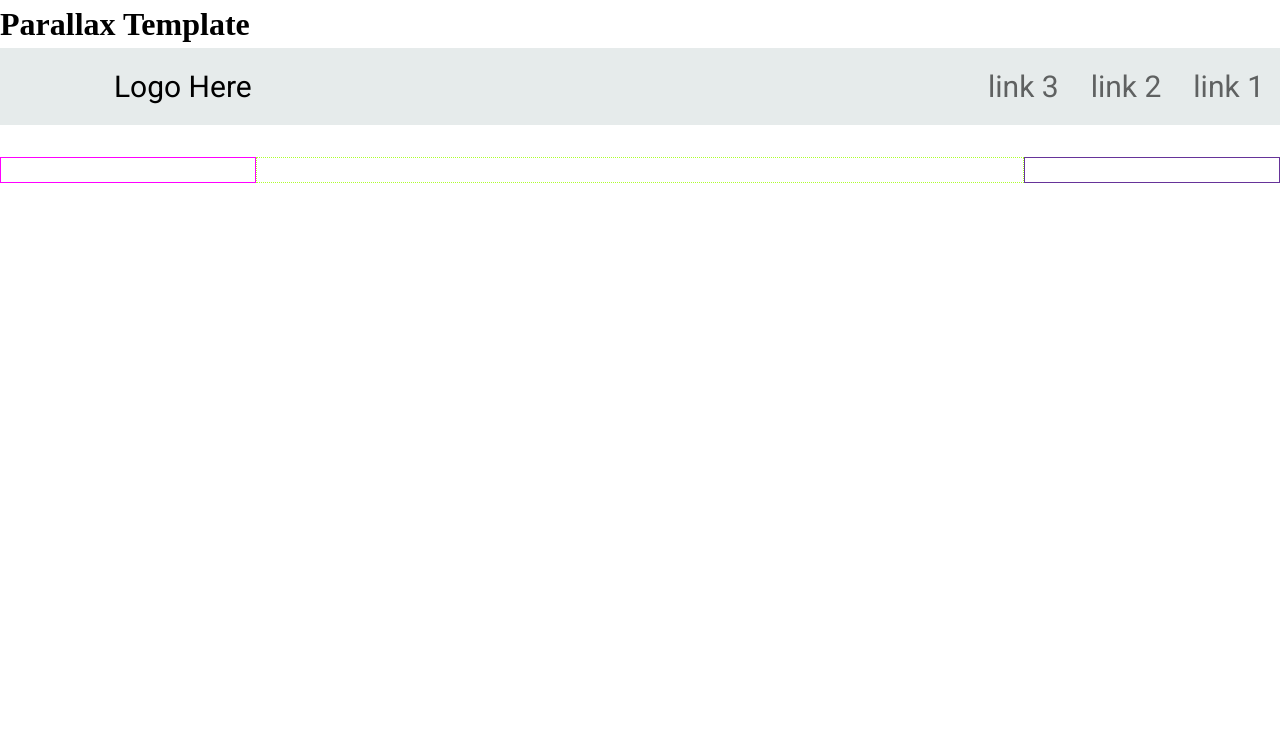
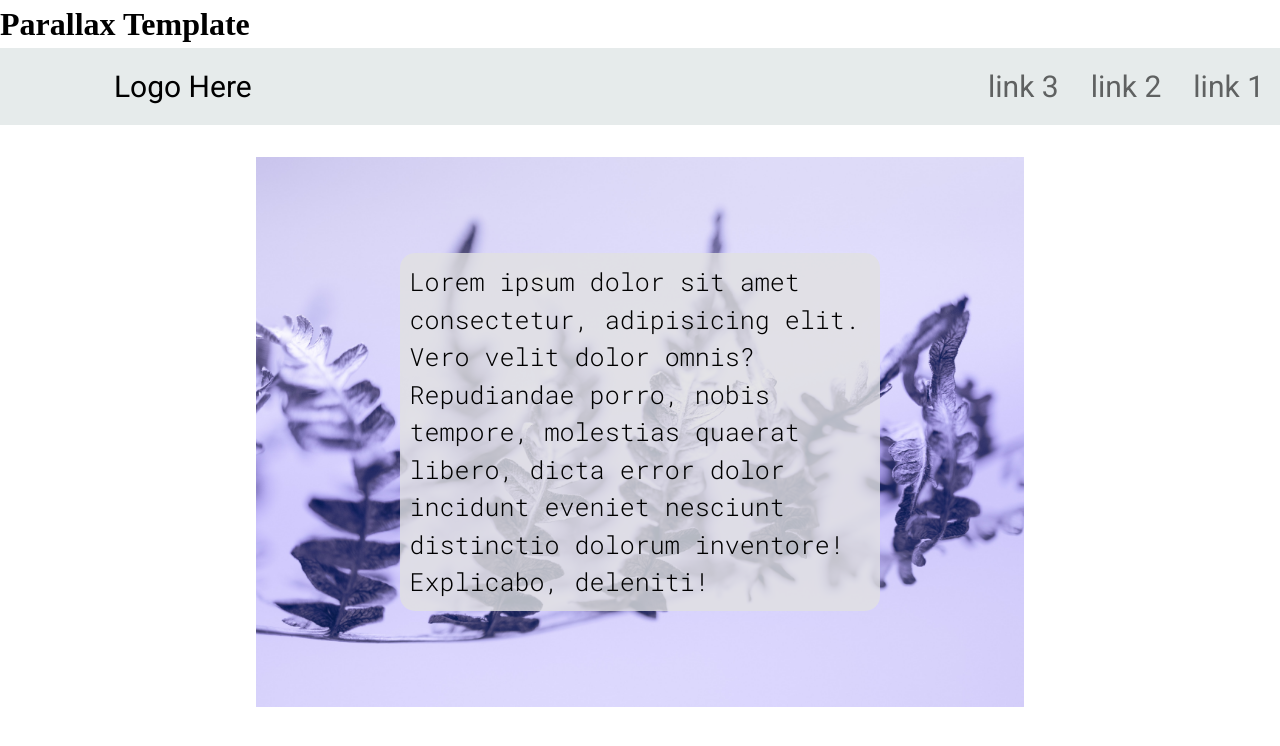
Before and after one commit to lundydaniel/template_parallax, a plain HTML site: page src/index.html in a window 1280 px wide. Shown: the top 746 px of the page. Drawn offline with Linux system fonts and the light colour scheme.

Commit message:
Started implementing some design structure and content.

```diff
--- a/src/css/style.css
+++ b/src/css/style.css
@@ -1,5 +1,6 @@
 /* All imports */
 @import url('https://fonts.googleapis.com/css2?family=Roboto&display=swap');
+@import url('https://fonts.googleapis.com/css2?family=Roboto+Mono:wght@300&display=swap');
 
 /* Remove default margin */
 body,
@@ -110,17 +111,33 @@ main {
 }
 
 .leftSideSec {
-    border: magenta 1px solid;
     grid-area: 1 / 1 / 2 / 2;
 }
 
 .middleSection {
-    border: greenyellow 1px dotted;
+    display: grid;
     grid-area: 1 / 2 / 2 / 5;
+    min-height: 550px;
+    background-attachment: fixed;
+    background-position: center;
+    background-repeat: no-repeat;
+    background-size: cover;
+    background-image: url("/images/marek-piwnicki-4-OZwU1qddg-unsplash.jpg");
+}
+
+.paragraph_one {
+    font-family: 'Roboto Mono', monospace;
+    font-size: 25px;
+    background-color: rgba(225, 226, 226, 0.8);
+    color: #000000;
+    border-radius: 15px;
+    place-self: center;
+    margin: auto;
+    padding: 10px;
+    width: 60%;
 }
 
 .rightSideSec {
-    border: rebeccapurple 1px solid;
     grid-area: 1 / 5 / 2 / 6;
 }
 
--- a/src/index.html
+++ b/src/index.html
@@ -26,7 +26,13 @@
 
     <main>
         <section class="leftSideSec">&nbsp;</section>
-        <section class="middleSection">&nbsp;</section>
+        <section class="middleSection">
+            <div class="paragraph_one">
+                <p>Lorem ipsum dolor sit amet consectetur, adipisicing elit. Vero velit dolor omnis? Repudiandae porro,
+                    nobis tempore, molestias quaerat libero, dicta error dolor incidunt eveniet nesciunt distinctio
+                    dolorum inventore! Explicabo, deleniti!</p>
+            </div>
+        </section>
         <section class="rightSideSec">&nbsp;</section>
     </main>
 
```
Also changed, not shown: src/images/marek-piwnicki-4-OZwU1qddg-unsplash.jpg (added), 3 other files.
